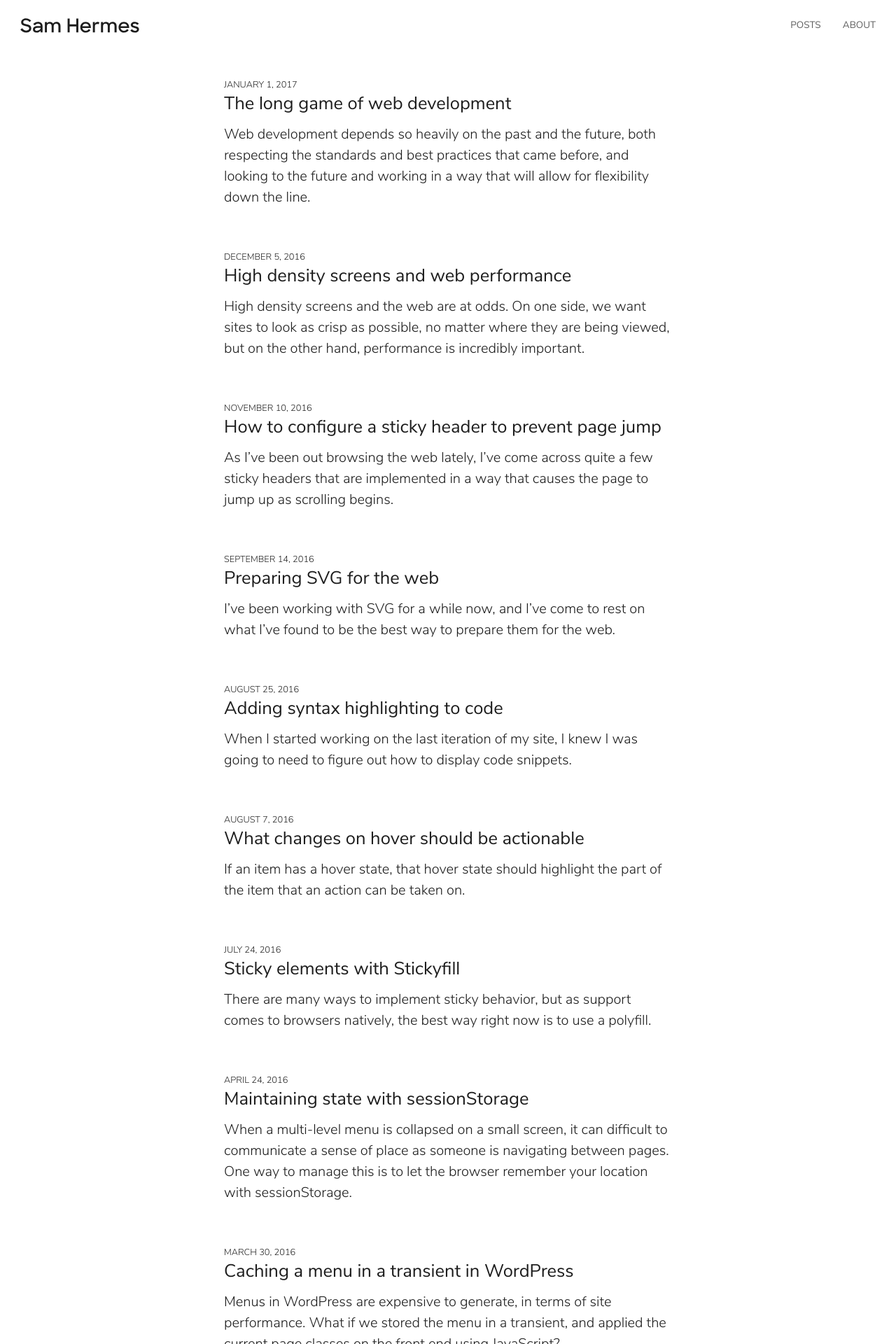
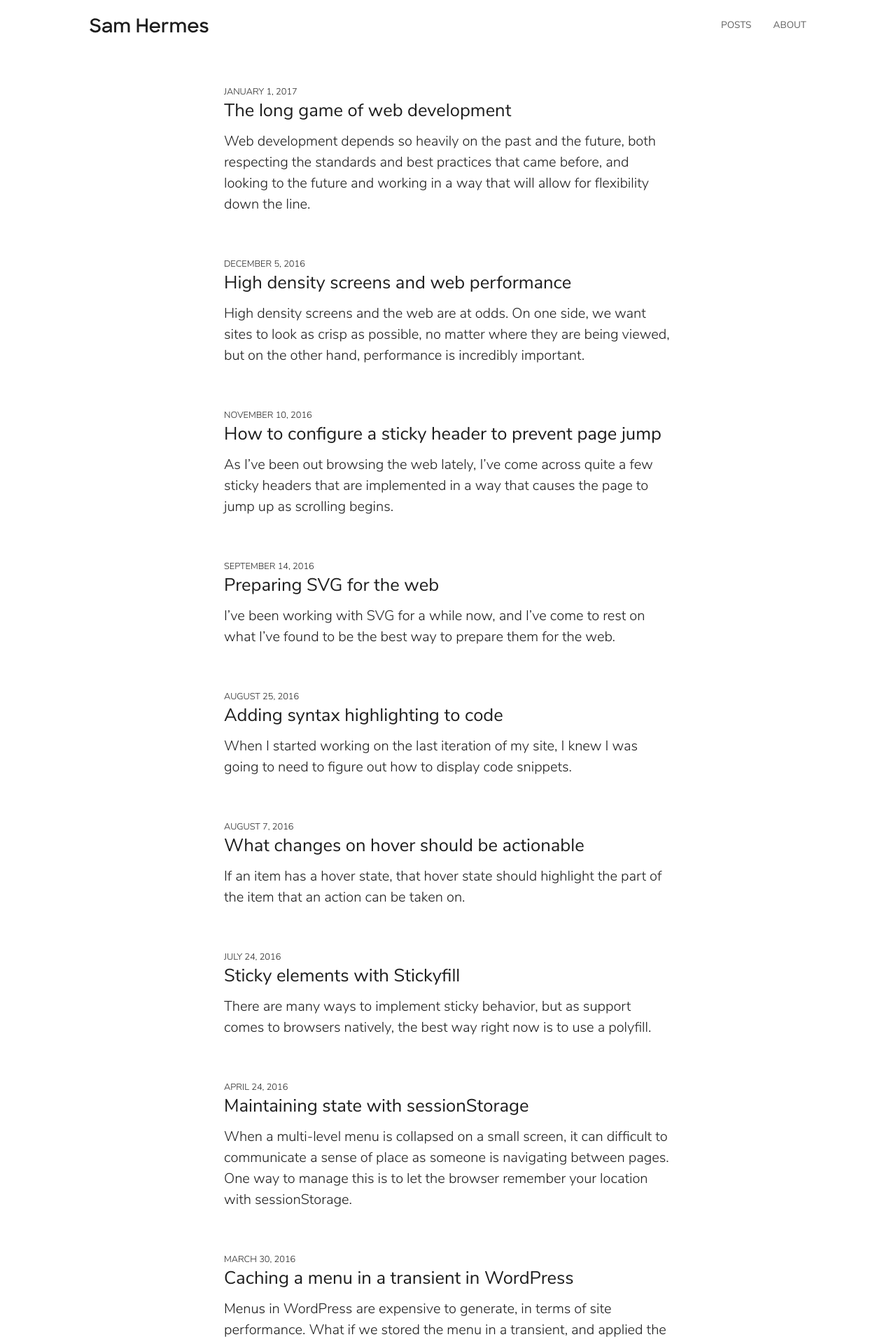
Before and after one commit to samhermes/samhermes.github.io, a Jekyll site: the page built from posts.md, in a window 1280 px wide. Shown: the top 1920 px of the page at 70% size. Built offline with Jekyll 4.4.1, drawn with Linux system fonts in a browser that asks for light colours.

Commit message:
Add max-width to header and footer

```diff
--- a/_sass/_layout.scss
+++ b/_sass/_layout.scss
@@ -1,15 +1,17 @@
 /* Site Header */
 
 .site-header {
-  width: 100%;
+  width: 90%;
+  max-width: 90em;
   background: #fff;
   box-sizing: border-box;
-  padding: 0.95em 5% 0.2em;
+  padding: 0.95em 0 0.2em;
+  margin: 0 auto;
   @media screen and (min-width: 28.125em) {
-    padding: 1.3em 5%;
+    padding: 1.3em 0;
   }
-  @media screen and (min-width: 56.25em) {
-    padding: 1.3em 1.8em;
+  @media screen and (min-width: 62.5em) {
+    width: 80%;
   }
   > a {
     display: block;
@@ -61,14 +63,16 @@
 /* Site Footer */
 
 .site-footer {
-  width: 100%;
+  width: 90%;
+  max-width: 90em;
   box-sizing: border-box;
-  padding: 1em 5%;
+  padding: 1em 0 1.2em;
+  margin: 0 auto;
   @media screen and (min-width: 28.125em) {
-    padding: 1.3em 5%;
+    padding: 1.3em 0 1.8em;
   }
-  @media screen and (min-width: 56.25em) {
-    padding: 1.3em 1.8em;
+  @media screen and (min-width: 62.5em) {
+    width: 80%;
   }
   .site-nav {
     float: left;
@@ -179,7 +183,7 @@
 	padding: 1.875em 0 7.5em;
   width: 90%;
   @media screen and (min-width: 54.25em) {
-    padding: 3.2% 0 8%;
+    padding: 4% 0 12%;
   }
   .post-list-heading {
     font-size: 0.8rem;
@@ -322,7 +326,7 @@
   padding: 1.875em 0 7.5em;
   width: 90%;
   @media screen and (min-width: 54.25em) {
-    padding: 5% 0 12%;
+    padding: 4% 0 12%;
   }
 }
 .post .post-meta {
```
Also changed, not shown: 2 other files.
